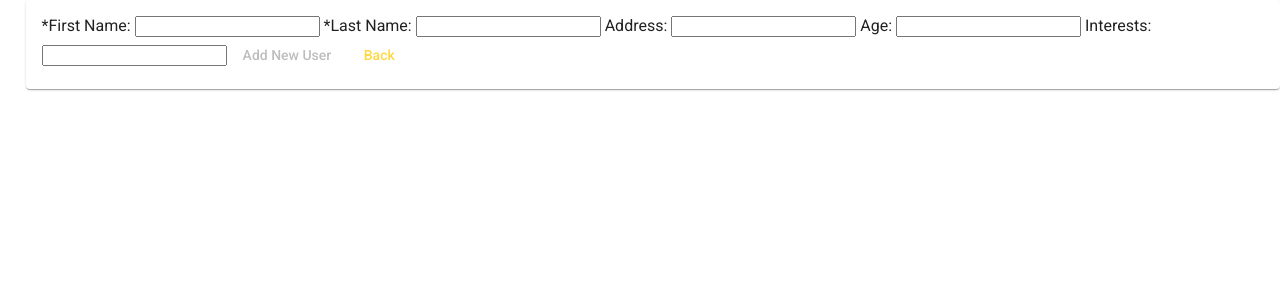
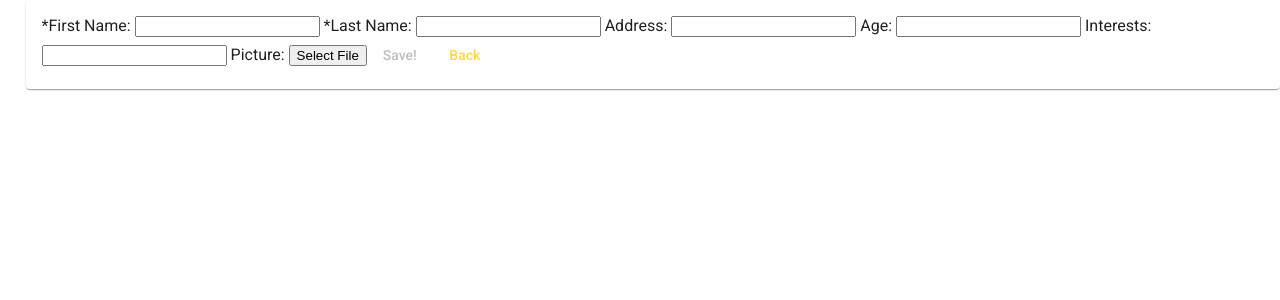
Before and after one commit to thomas-desmond/UserViewer, an Angular app in the folder UserFrontend/: page /add-user in a window 1280 px wide. Shown: the top 300 px of the page. Built offline with nearby package versions, Linux system fonts and the light colour scheme.

Commit message:
f - Beginnings of HTML for add new user page created.  Beginnings of allowing user to upload picture started.

```diff
--- a/UserFrontend/src/app/add-user/add-user.component.html
+++ b/UserFrontend/src/app/add-user/add-user.component.html
@@ -2,25 +2,36 @@
   <form class="form-input" [formGroup]="addUserForm">
     <label>
       *First Name:
-            <input type="text" formControlName="firstName">
+      <input type="text" formControlName="firstName" />
     </label>
     <label>
       *Last Name:
-            <input type="text" formControlName="lastName">
+      <input type="text" formControlName="lastName" />
     </label>
     <label>
       Address:
-            <input type="text" formControlName="address">
+      <input type="text" formControlName="address" />
     </label>
     <label>
       Age:
-            <input type="text" formControlName="age">
+      <input type="text" formControlName="age" />
     </label>
     <label>
       Interests:
-            <input type="text" formControlName="age">
+      <input type="text" formControlName="age" />
     </label>
-        <button mat-button [disabled]="addUserForm.invalid">Add New User</button>
+    <label>
+        Picture:
+      <input
+        style="display: none;"
+        type="file"
+        (change)="onFileChanged($event)"
+        formControlName="picture"
+        #fileInput
+      />
+      <button (click)="fileInput.click()">Select File</button>
+    </label>
+    <button mat-button [disabled]="addUserForm.invalid">Save!</button>
     <button mat-button color="accent" (click)="handleBackButton()">Back</button>
   </form>
 </mat-card>
--- a/UserFrontend/src/app/add-user/add-user.component.ts
+++ b/UserFrontend/src/app/add-user/add-user.component.ts
@@ -10,6 +10,7 @@ import { Router } from '@angular/router';
 export class AddUserComponent implements OnInit {
 
   addUserForm: FormGroup;
+  selectedFile: File
 
   constructor(
     private fb: FormBuilder,
@@ -26,6 +27,7 @@ export class AddUserComponent implements OnInit {
       address: new FormControl(''),
       age: new FormControl('', Validators.min(0)),
       interests: new FormControl(''),
+      picture: new FormControl('')
     })
   }
 
@@ -33,4 +35,8 @@ export class AddUserComponent implements OnInit {
     this.router.navigate(['']);
   }
 
+  onFileChanged(event) {
+    this.selectedFile = event.target.files[0]
+  }
+
 }
```
Lines whose indentation alone changed are shown as unchanged.
